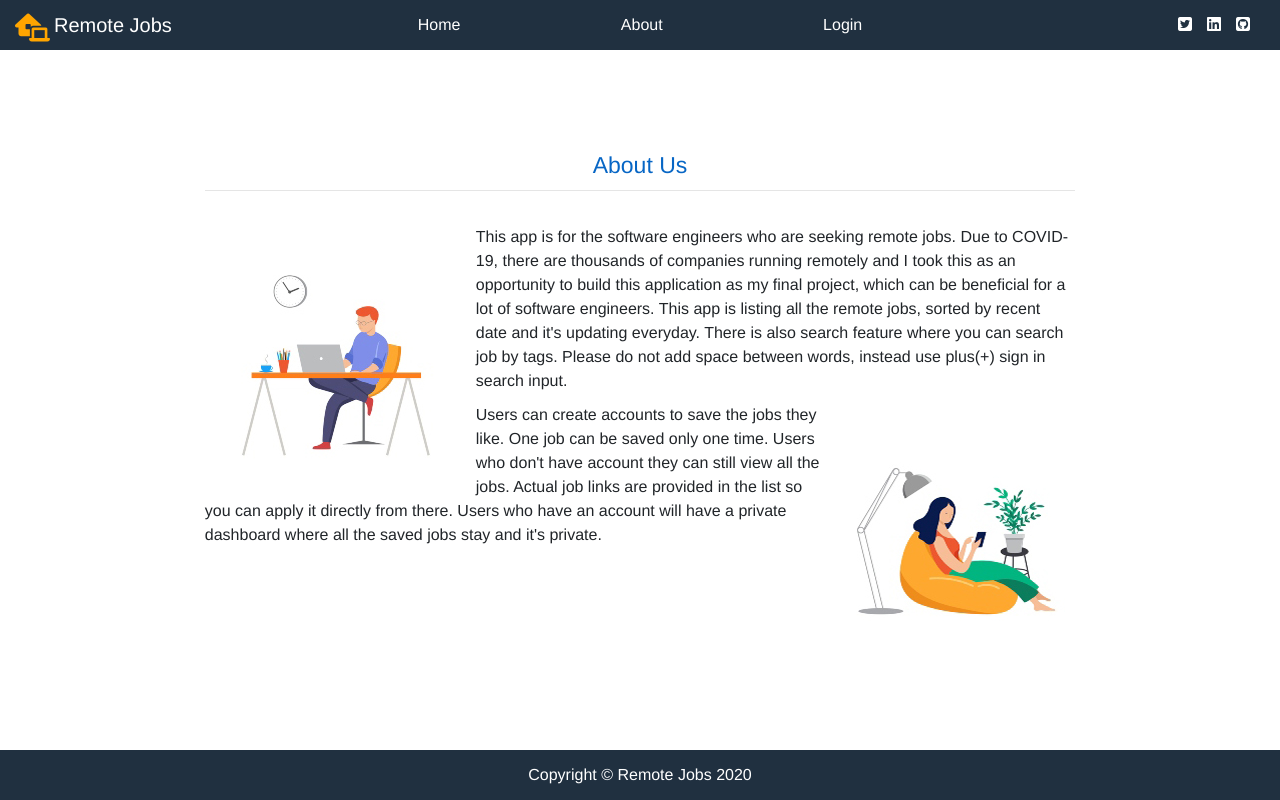
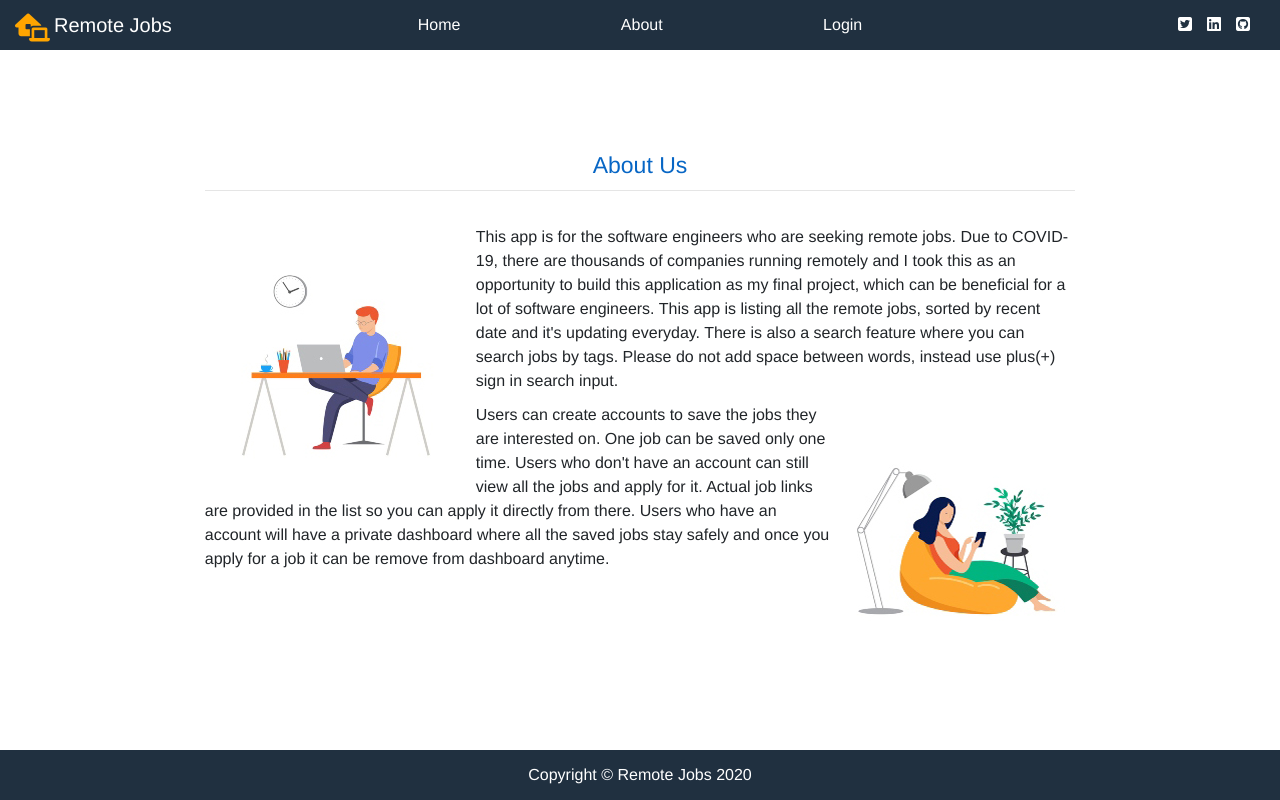
Before and after one commit to mdr-uma/remote-jobs, a React (Create React App) app in the folder remote-jobs-client/: page /about in a window 1280 px wide. Built offline with nearby package versions, Linux system fonts and the light colour scheme; no server answers.

Commit message:
About page

```diff
--- a/remote-jobs-client/src/components/About.js
+++ b/remote-jobs-client/src/components/About.js
@@ -9,16 +9,17 @@ const About = () => {
             <h3>About Us</h3>
             <hr /><br/>
             <img src={img5} alt="" className="left-img"/>
-            <p>This app is for the software engineers who are seeking remote jobs. Due to COVID-19, there are thousands of companies running remotely
-            and I took this as an opportunity to build this application as my final project, which can be beneficial for a lot of software engineers.
-            This app is listing all the remote jobs, sorted by recent date and it's updating everyday. There is also search feature where you can
-            search job by tags. Please do not add space between words, instead use plus(+) sign in search input.
-             </p>
-
+            <p>This app is for the software engineers who are seeking remote jobs. Due to COVID-19, there are thousands
+            of companies running remotely and I took this as an opportunity to build this application as my final project,
+            which can be beneficial for a lot of software engineers. This app is listing all the remote jobs, sorted by
+            recent date and it's updating everyday. There is also a search feature where you can search jobs by tags.
+            Please do not add space between words, instead use plus(+) sign in search input.
+            </p>
             <img src={image} alt="" className="right-img"/>
-            <p> Users can create accounts to save the jobs they like. One job can be saved only one time. Users who don't have account
-            they can still view all the jobs. Actual job links are provided in the list so you can apply it directly from there.
-            Users who have an account will have a private dashboard where all the saved jobs stay and it's private.
+            <p>Users can create accounts to save the jobs they are interested on. One job can be saved only one time.
+            Users who don't have an account can still view all the jobs and apply for it. Actual job links are provided
+            in the list so you can apply it directly from there. Users who have an account will have a private dashboard
+            where all the saved jobs stay safely and once you apply for a job it can be remove from dashboard anytime.
             </p>
 
         </div>
```
